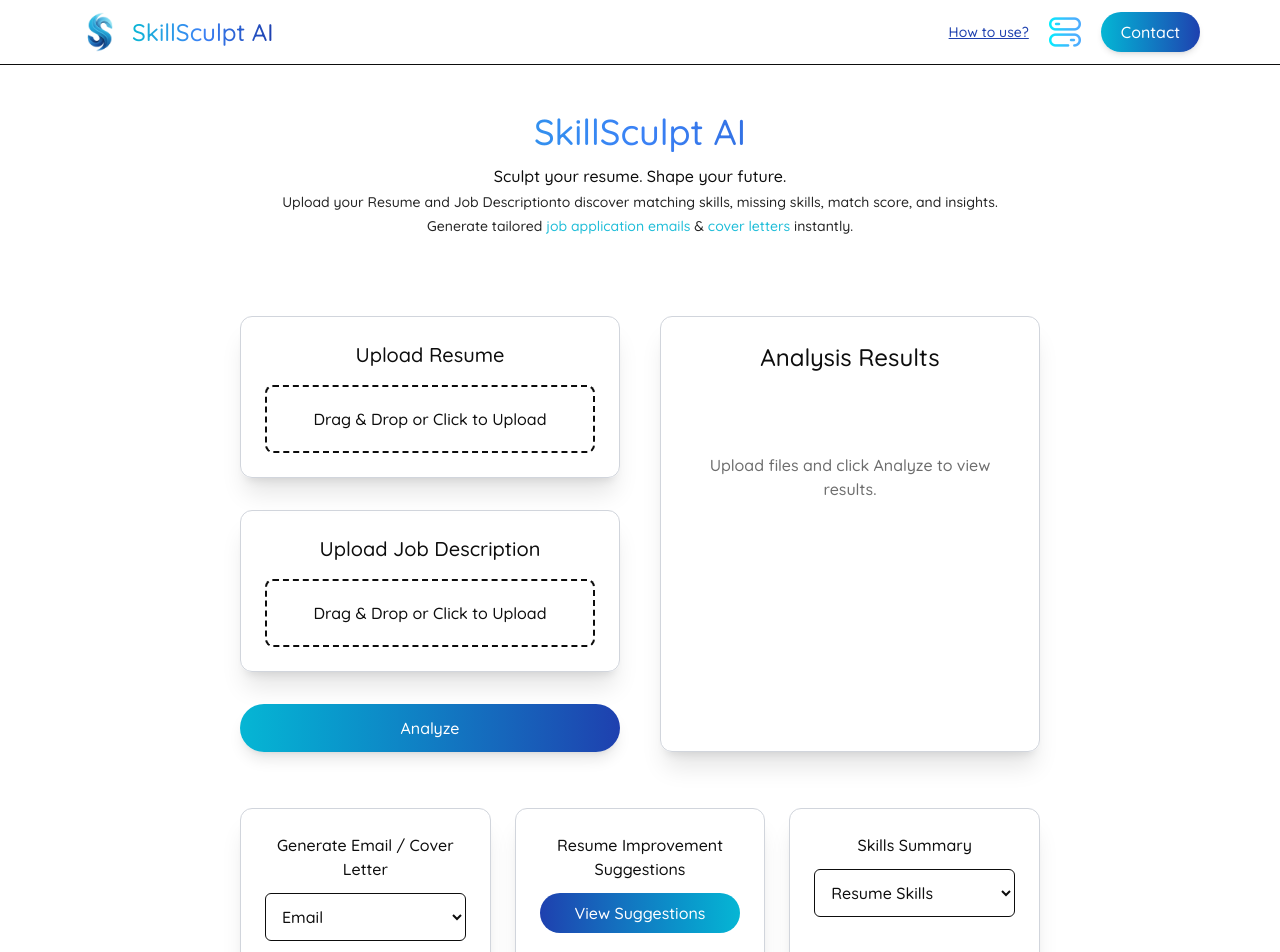
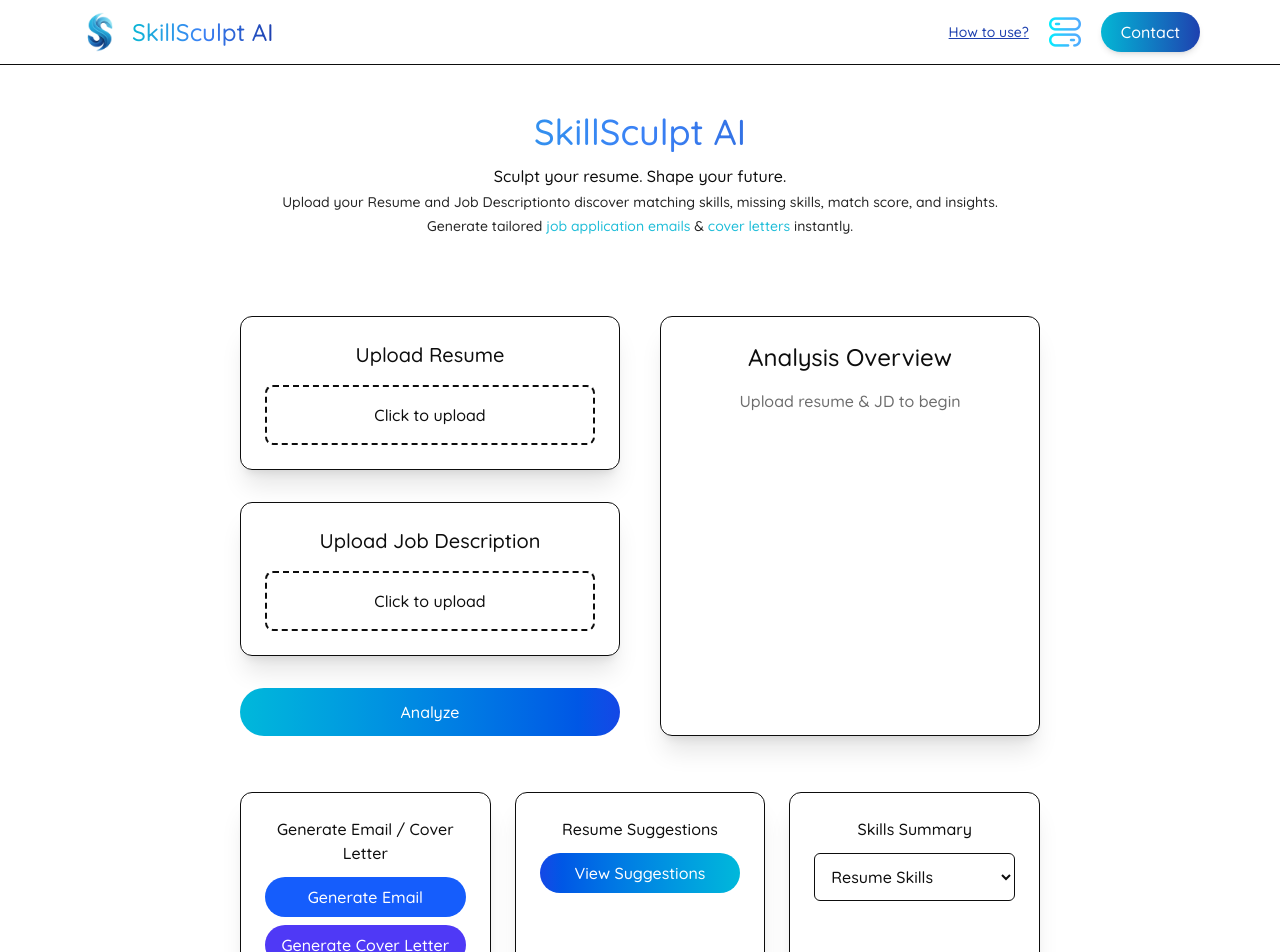
Before and after one commit to Anjana-achariya/email_frontend, a React (Vite) app: page / in a window 1280 px wide. Shown: the top 952 px of the page. Built offline with nearby package versions, Linux system fonts and the light colour scheme; no server answers.

Commit message:
Update HeroSection.jsx

```diff
--- a/src/components/HeroSection.jsx
+++ b/src/components/HeroSection.jsx
@@ -1,11 +1,14 @@
+import React, { useState } from "react";
 
-import React, { useState } from "react";
+const API_URL = import.meta.env.VITE_API_URL || "https://email-backend-vmlo.onrender.com";
 
 const HeroSection = () => {
   const [resume, setResume] = useState(null);
   const [jd, setJd] = useState(null);
+
+  const [analysis, setAnalysis] = useState(null);
+  const [output, setOutput] = useState("");
   const [loading, setLoading] = useState(false);
-  const [result, setResult] = useState(null);
 
   const handleUpload = (e, type) => {
     const file = e.target.files[0];
@@ -15,229 +18,250 @@
 
   const analyze = async () => {
     if (!resume || !jd) {
-      alert("Please upload both Resume & Job Description.");
+      alert("Please upload both Resume & JD.");
       return;
     }
 
     setLoading(true);
+    setOutput("");
 
     const formData = new FormData();
-    formData.append("resume", resume);
-    formData.append("job_description", jd);
+    formData.append("resume_file", resume);
+    formData.append("jd_file", jd);
 
     try {
-  const API_URL = import.meta.env.VITE_API_URL || "https://email-backend-vmlo.onrender.com";
-
       const res = await fetch(`${API_URL}/api/v1/match`, {
         method: "POST",
         body: formData,
       });
 
       const data = await res.json();
-  setResult(data);
+      setAnalysis(data);
+      setOutput("Analysis completed. You can now generate Email, Cover Letter, or Suggestions.");
+
     } catch (err) {
+      alert("Unable to reach backend.");
       console.error(err);
-  alert("Unable to reach backend!");
     }
 
     setLoading(false);
   };
 
+  const generateEmail = async (tone = "formal") => {
+    if (!analysis) return alert("Please run analysis first.");
+
+    setLoading(true);
+    setOutput("");
+
+    const payload = {
+      resume_text: analysis.resume_text,
+      jd_text: analysis.jd_text,
+      matching_skills: analysis.matching_skills,
+      key_strengths: analysis.key_strengths,
+      tone: tone,
+    };
+
+    try {
+      const res = await fetch(`${API_URL}/api/v1/generate-email`, {
+        method: "POST",
+        headers: { "Content-Type": "application/json" },
+        body: JSON.stringify(payload),
+      });
+
+      const data = await res.json();
+      setOutput(data.email);
+
+    } catch (err) {
+      alert("Failed to generate email.");
+    }
+
+    setLoading(false);
+  };
+
+  const generateCoverLetter = async (tone = "professional") => {
+    if (!analysis) return alert("Please run analysis first.");
+
+    setLoading(true);
+    setOutput("");
+
+    const payload = {
+      resume_text: analysis.resume_text,
+      jd_text: analysis.jd_text,
+      matching_skills: analysis.matching_skills,
+      key_strengths: analysis.key_strengths,
+      tone,
+    };
+
+    try {
+      const res = await fetch(`${API_URL}/api/v1/generate-cover-letter`, {
+        method: "POST",
+        headers: { "Content-Type": "application/json" },
+        body: JSON.stringify(payload),
+      });
+
+      const data = await res.json();
+      setOutput(data.cover_letter);
+
+    } catch (err) {
+      alert("Failed to generate cover letter.");
+    }
+
+    setLoading(false);
+  };
+
+  const viewSuggestions = async () => {
+    if (!analysis) return alert("Please run analysis first.");
+
+    setLoading(true);
+    setOutput("");
+
+    const payload = {
+      resume_text: analysis.resume_text,
+      jd_text: analysis.jd_text,
+      missing_skills: analysis.missing_skills,
+      match_score: analysis.match_score,
+    };
+
+    try {
+      const res = await fetch(`${API_URL}/api/v1/resume-suggestions`, {
+        method: "POST",
+        headers: { "Content-Type": "application/json" },
+        body: JSON.stringify(payload),
+      });
+
+      const data = await res.json();
+      setOutput(data.suggestions.join("\n• "));
+
+    } catch (err) {
+      alert("Failed to fetch suggestions.");
+    }
+
+    setLoading(false);
+  };
+
+  const showSkillSummary = (type) => {
+    if (!analysis) return alert("Please run analysis first.");
+
+    let list = [];
+
+    switch (type) {
+      case "Resume Skills":
+        list = analysis.resume_skills;
+        break;
+      case "JD Skills":
+        list = analysis.jd_skills;
+        break;
+      case "Matching Skills":
+        list = analysis.matching_skills;
+        break;
+      case "Missing Skills":
+        list = analysis.missing_skills;
+        break;
+      case "Key Strengths":
+        list = analysis.key_strengths;
+        break;
+    }
+
+    setOutput(list.length ? list.join(", ") : "No items found.");
+  };
+
   return (
     <div className="max-w-7xl mx-auto mt-20 px-6">
 
-      {/* TOP LAYOUT: UPLOAD LEFT + RESULTS RIGHT */}
+      {/* -------------------- UPLOAD SECTION -------------------- */}
       <div className="grid grid-cols-1 lg:grid-cols-2 gap-10">
 
-        {/* LEFT — Upload Section */}
         <div className="space-y-8">
 
-          {/* Resume Upload */}
-<div className="
-  p-6 bg-card dark:bg-dark-card
-  border border-gray-300 dark:border-dark-border
-  rounded-xl
-  shadow-xl hover:shadow-2xl
-  transition
-">
-  <h3 className="text-xl font-semibold text-primary-dark dark:text-primary">
-    Upload Resume
-  </h3>
-
-  <label className="
-    mt-4 block w-full p-5
-    border-2 border-dashed rounded-lg
-    cursor-pointer text-center
-    hover:bg-primary/10 hover:border-primary-mid
-    transition
-  ">
-    <input
-      type="file"
-      accept=".pdf,.docx"
-      className="hidden"
-      onChange={(e) => handleUpload(e, 'resume')}
-    />
-    {resume ? resume.name : "Drag & Drop or Click to Upload"}
+          {/* Resume upload */}
+          <div className="p-6 bg-card rounded-xl border shadow-xl">
+            <h3 className="text-xl font-semibold">Upload Resume</h3>
+            <label className="mt-4 block border-2 border-dashed p-4 rounded-lg cursor-pointer text-center">
+              <input type="file" accept=".pdf,.docx" className="hidden"
+                onChange={(e) => handleUpload(e, "resume")} />
+              {resume ? resume.name : "Click to upload"}
             </label>
           </div>
 
-          {/* JD Upload */}
-<div className="
-  p-6 bg-card dark:bg-dark-card
-  border border-gray-300 dark:border-dark-border
-  rounded-xl
-  shadow-xl hover:shadow-2xl
-  transition
-">
-  <h3 className="text-xl font-semibold text-primary-dark dark:text-primary">
-    Upload Job Description
-  </h3>
-
-  <label className="
-    mt-4 block w-full p-5
-    border-2 border-dashed rounded-lg
-    cursor-pointer text-center
-    hover:bg-primary/10 hover:border-primary-mid
-    transition
-  ">
-    <input
-      type="file"
-      accept=".pdf,.docx,.txt"
-      className="hidden"
-      onChange={(e) => handleUpload(e, 'jd')}
-    />
-    {jd ? jd.name : "Drag & Drop or Click to Upload"}
+          {/* JD upload */}
+          <div className="p-6 bg-card rounded-xl border shadow-xl">
+            <h3 className="text-xl font-semibold">Upload Job Description</h3>
+            <label className="mt-4 block border-2 border-dashed p-4 rounded-lg cursor-pointer text-center">
+              <input type="file" accept=".pdf,.docx,.txt" className="hidden"
+                onChange={(e) => handleUpload(e, "jd")} />
+              {jd ? jd.name : "Click to upload"}
             </label>
           </div>
 
-          {/* Analyze Button */}
           <button
             onClick={analyze}
-            className="
-              w-full py-3 rounded-full font-semibold text-white
-              bg-gradient-to-r from-[var(--color-primary)] to-[var(--color-primary-dark)]
-              hover:from-[var(--color-primary-mid)] hover:to-[var(--color-primary-dark)]
-              shadow-lg hover:shadow-2xl transition-all hover:scale-[1.04]
-            "
+            className="w-full py-3 rounded-full text-white bg-gradient-to-r from-cyan-500 to-blue-700"
           >
             {loading ? "Analyzing..." : "Analyze"}
           </button>
         </div>
 
-        {/* RIGHT — RESULTS */}
-        <div className="p-6 bg-card dark:bg-dark-card border border-gray-300 dark:border-dark-border rounded-xl shadow-xl min-h-[400px]">
-          <h3 className="text-2xl font-extrabold text-primary-dark dark:text-primary mb-4">
-            Analysis Results
-          </h3>
+        {/* -------------------- RESULT SUMMARY PANEL -------------------- */}
+        <div className="p-6 bg-card rounded-xl border shadow-xl min-h-[300px]">
+          <h3 className="text-2xl font-bold mb-4">Analysis Overview</h3>
 
-          {!result && (
-            <p className="opacity-60 text-center mt-20">
-              Upload files and click Analyze to view results.
-            </p>
+          {!analysis && (
+            <p className="opacity-60 text-center">Upload resume & JD to begin</p>
           )}
 
-          {result && (
+          {analysis && (
             <div>
-              <p className="text-lg font-semibold mb-3">
-                Match Score:{" "}
-                <span className="text-primary-dark">{result.match_score}%</span>
-              </p>
-
-              <div className="mb-4">
-                <strong>Matching Skills:</strong>
-                <p className="opacity-80">
-                  {result.matching_skills?.length
-                    ? result.matching_skills.join(", ")
-                    : "No matching skills found."}
-                </p>
-              </div>
-
-              <div className="mb-4">
-                <strong>Missing Skills:</strong>
-                <p className="opacity-80">
-                  {result.missing_skills?.length
-                    ? result.missing_skills.join(", ")
-                    : "No missing skills."}
-                </p>
-              </div>
-
-              <div className="mb-4">
-                <strong>Key Strengths:</strong>
-                <p className="opacity-80">
-                  {result.key_strengths?.length
-                    ? result.key_strengths.join(", ")
-                    : "No strengths detected."}
-                </p>
-              </div>
+              <p><strong>Match Score:</strong> {analysis.match_score}%</p>
+              <p><strong>Matching Skills:</strong> {analysis.matching_skills.join(", ")}</p>
+              <p><strong>Missing Skills:</strong> {analysis.missing_skills.join(", ")}</p>
+              <p><strong>Key Strengths:</strong> {analysis.key_strengths.join(", ")}</p>
             </div>
           )}
         </div>
       </div>
 
-
+      {/* -------------------- ACTION BUTTONS -------------------- */}
       <div className="mt-14 grid grid-cols-1 md:grid-cols-3 gap-6">
 
-        {/* GENERATE EMAIL / COVER LETTER */}
-<div className="
-  p-6 bg-card dark:bg-dark-card rounded-xl
-  border border-gray-300 dark:border-dark-border
-  shadow-xl hover:shadow-2xl transition
-">
-  <h3 className="font-bold text-primary-dark dark:text-primary mb-3">
-    Generate Email / Cover Letter
-  </h3>
+        {/* EMAIL / COVER LETTER */}
+        <div className="p-6 bg-card rounded-xl border shadow-xl">
+          <h3 className="font-bold mb-3">Generate Email / Cover Letter</h3>
 
-  <select className="w-full p-3 rounded-md border dark:bg-dark-card dark:border-dark-border">
-    <option>Email</option>
-    <option>Cover Letter</option>
-  </select>
+          <button
+            onClick={() => generateEmail("formal")}
+            className="w-full py-2 rounded-full bg-blue-600 text-white mb-2"
+          >
+            Generate Email
+          </button>
 
-  <select className="w-full p-3 mt-3 rounded-md border dark:bg-dark-card dark:border-dark-border">
-    <option>Formal</option>
-    <option>Friendly</option>
-    <option>HR Professional</option>
-  </select>
+          <button
+            onClick={() => generateCoverLetter("professional")}
+            className="w-full py-2 rounded-full bg-indigo-600 text-white"
+          >
+            Generate Cover Letter
+          </button>
         </div>
 
-        {/* RESUME SUGGESTIONS */}
-<div className="
-  p-6 bg-card dark:bg-dark-card rounded-xl
-  border border-gray-300 dark:border-dark-border
-  shadow-xl hover:shadow-2xl transition
-">
-  <h3 className="font-bold text-primary-dark dark:text-primary mb-3">
-    Resume Improvement Suggestions
-  </h3>
+        {/* SUGGESTIONS */}
+        <div className="p-6 bg-card rounded-xl border shadow-xl">
+          <h3 className="font-bold mb-3">Resume Suggestions</h3>
+
           <button
-  className="
-    w-full py-2 rounded-full font-semibold
-    text-white
-    bg-gradient-to-r from-[var(--color-primary-dark)] to-[var(--color-primary)]
-    hover:from-[var(--color-primary-mid)] hover:to-[var(--color-primary-dark)]
-    hover:scale-[1.03] hover:shadow-xl
-    transition-all
-  "
+            onClick={viewSuggestions}
+            className="w-full py-2 rounded-full bg-gradient-to-r from-blue-700 to-cyan-500 text-white"
           >
             View Suggestions
           </button>
-
-
-
-
-
         </div>
 
         {/* SKILLS SUMMARY */}
-<div className="
-  p-6 bg-card dark:bg-dark-card rounded-xl
-  border border-gray-300 dark:border-dark-border
-  shadow-xl hover:shadow-2xl transition
-">
-  <h3 className="font-bold text-primary-dark dark:text-primary mb-3">
-    Skills Summary
-  </h3>
+        <div className="p-6 bg-card rounded-xl border shadow-xl">
+          <h3 className="font-bold mb-3">Skills Summary</h3>
 
-  <select className="w-full p-3 rounded-md border dark:bg-dark-card dark:border-dark-border">
+          <select
+            onChange={(e) => showSkillSummary(e.target.value)}
+            className="w-full p-3 rounded-md border"
+          >
             <option>Resume Skills</option>
             <option>JD Skills</option>
             <option>Matching Skills</option>
@@ -246,6 +270,16 @@
           </select>
         </div>
       </div>
+
+      {/* -------------------- OUTPUT PANEL -------------------- */}
+      <div className="mt-10 p-6 bg-white border rounded-xl shadow-xl min-h-[200px]">
+        <h3 className="text-xl font-bold mb-2">Output</h3>
+        {loading ? (
+          <p className="opacity-70">Loading...</p>
+        ) : (
+          <pre className="whitespace-pre-wrap">{output}</pre>
+        )}
+      </div>
     </div>
   );
 };
```
Lines whose indentation alone changed are shown as unchanged.
